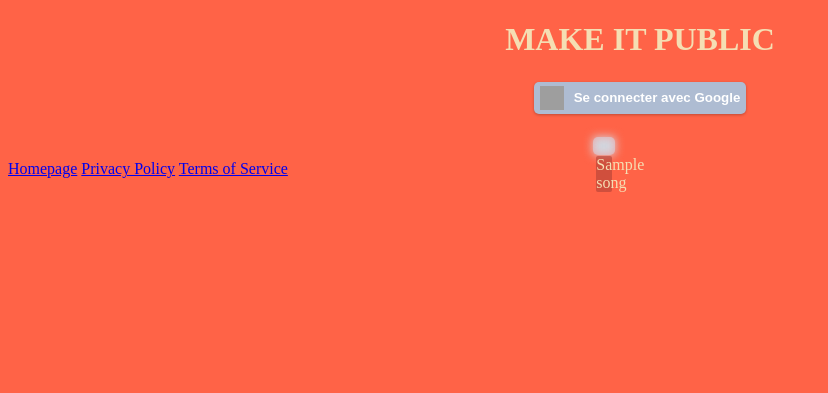
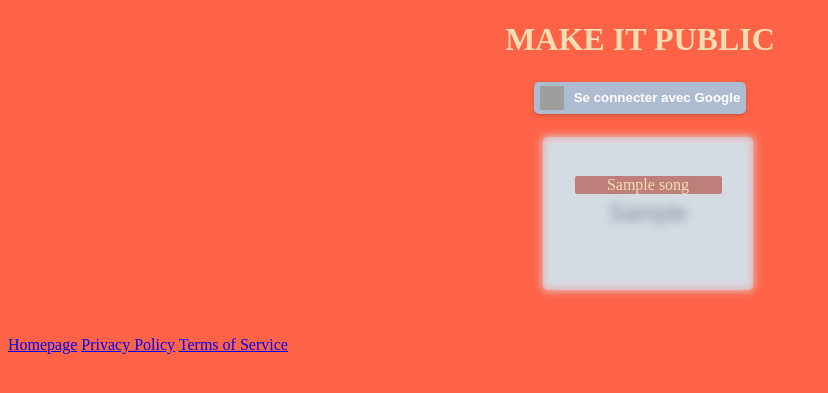
Before and after one commit to priandey/make-it-public, a Django app: template sync_youtube/templates/sync_youtube/index.html in a window 1280 px wide. Shown: the top 393 px of the page, without its empty margins (0-828 px from the left). Run offline with Django 3.2, Linux system fonts and the light colour scheme; the template is opened without the code that fills it: most values are stand-ins (such as "Sample title", 1, 10 or a date in 2020); grey boxes marked "Sample" are stand-in pictures; some libraries are stand-ins or nearby versions; grey boxes are pictures that could not be loaded.

Commit message:
Update base.css

```diff
--- a/sync_youtube/static/sync_youtube/base.css
+++ b/sync_youtube/static/sync_youtube/base.css
@@ -7,20 +7,6 @@ html {
     display: flex;
     justify-content: center;
     align-items: baseline;
-}
-
-.centered-container {
-    margin-left: 1%;
-    margin-right: 1%;
-    column-count: 3;
-    column-fill: balance-all;
-}
-
-
-@media only screen and (min-width: 724px) {
-    .centered-container {
-        column-count: 4;
-    }
 }
 
 
@@ -60,6 +46,46 @@ html {
     width: 24px;
     height: 24px;
     margin-right: 10px;
+}
+
+.liked-songs {
+    min-height: 200px;
+    min-width: 200px;
+    margin-left: 1%;
+    margin-right: 1%;
+    column-fill: balance-all;
+}
+
+.liked-songs:has(> :nth-child(-n+5):last-child) {
+    /* At most 5 children */
+    column-count: 1;
+}
+
+.liked-songs:has(> :nth-child(6)) {
+    /* At least 16 children inclusive */
+    column-count: 2;
+}
+
+@media only screen and (min-width: 724px) {
+    .liked-songs:has(> :nth-child(-n+5):last-child) {
+        /* At most 5 children */
+        column-count: 1;
+    }
+
+    .liked-songs:has(> :nth-child(6)):has(> :nth-child(-n+15):last-child) {
+        /* Between 6 and 15 children inclusive */
+        column-count: 2;
+    }
+
+    .liked-songs:has(> :nth-child(16)):has(> :nth-child(-n+25):last-child) {
+        /* At least 16 children inclusive */
+        column-count: 3;
+    }
+
+    .liked-songs:has(> :nth-child(26)) {
+        /* At least 26 children inclusive */
+        column-count: 4;
+    }
 }
 
 .liked-song {
```
